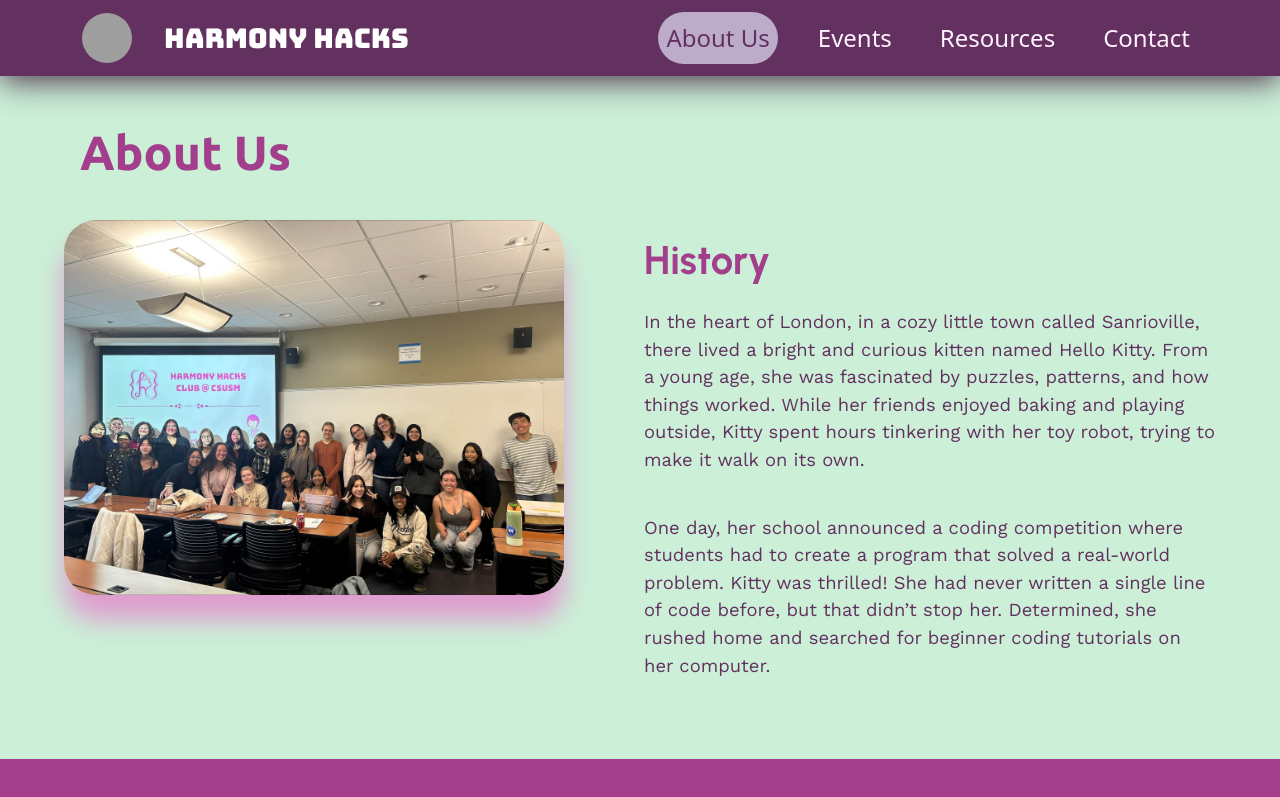
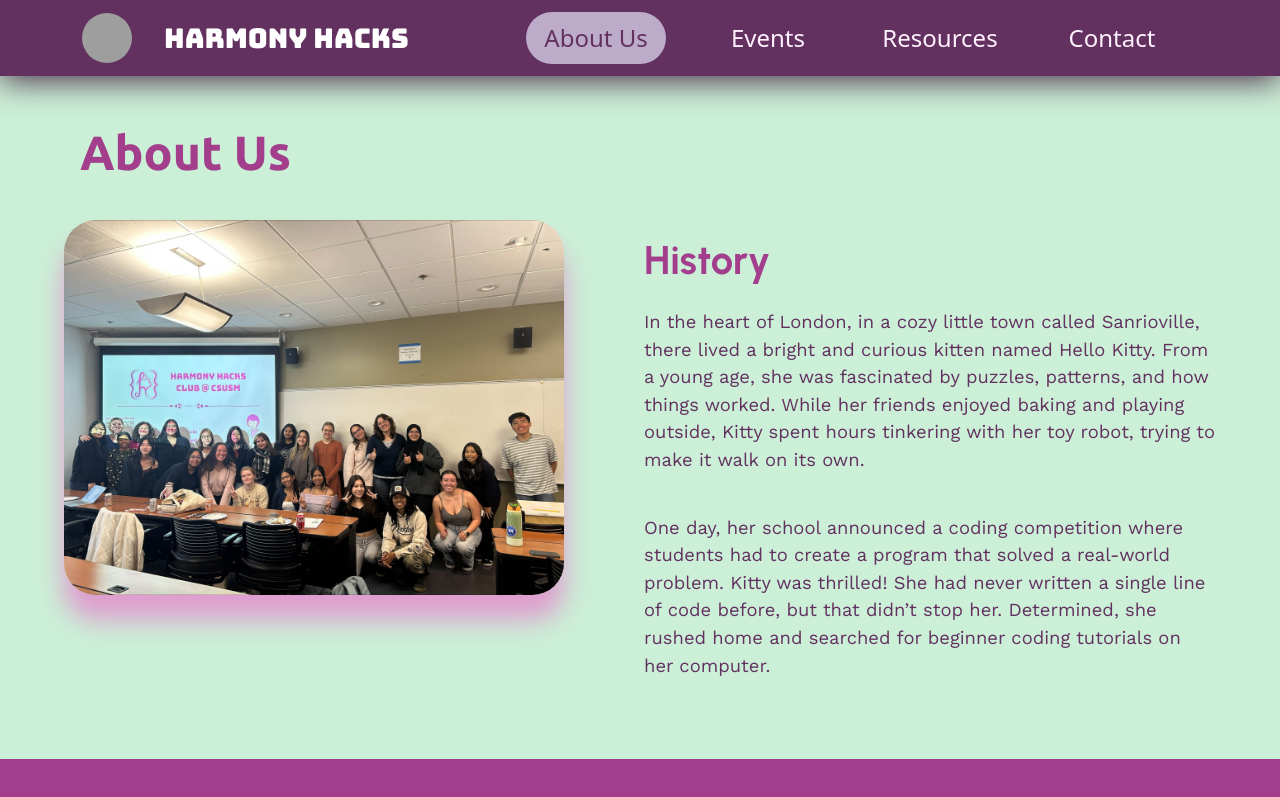
Before and after one commit to katepad/HarmonyHacksWebsite, a React (Vite) app: page /about in a window 1280 px wide. Shown: the top 797 px of the page. Built offline with nearby package versions, Linux system fonts and the light colour scheme; grey boxes are pictures that could not be loaded.

Commit message:
Edited Page Scroll and Nav Bar

```diff
--- a/src/App.tsx
+++ b/src/App.tsx
@@ -1,4 +1,5 @@
 import React from 'react';
+import ScrollToTop from "./components/ScrollToTop";
 import { BrowserRouter as Router, Routes, Route, Navigate } from 'react-router-dom';
 import { NavbarBootstrap } from './components/NavbarBS';
 import Footer from './components/Footer';
@@ -23,6 +24,7 @@ const App: React.FC = () => {
 
   return (
     <Router>
+      <ScrollToTop />
       <Routes>
         {/* Admin routes */}
         <Route path="/login" element={<LoginPage />} />
--- /dev/null
+++ b/src/components/ScrollToTop.tsx
@@ -0,0 +1,17 @@
+
+//when user clicks onto a new page, it directs them to the top of that page.
+
+import { useEffect } from "react";
+import { useLocation } from "react-router-dom";
+
+const ScrollToTop = () => {
+  const { pathname } = useLocation();
+
+  useEffect(() => {
+    window.scrollTo(0, 0);
+  }, [pathname]);
+
+  return null;
+};
+
+export default ScrollToTop;
--- a/src/styles/Global.css
+++ b/src/styles/Global.css
@@ -41,13 +41,17 @@
 .custom-navbar .nav-link {
   color:#fff2fe;
   font-size: 1.5rem;
-  margin-left: 2rem;
 }
 
 /* Ensure the button has hover effect */
 .navbar-button {
-  margin-left: 10px;
+  margin-left: 1rem;
+  margin-right: 1rem;
+
   padding: 10px 10px;
+  min-width: 140px;
+  text-align: center;
+
   border-radius: 30px;
   font-weight: bold;
   transition: all 0.3s ease-in-out;
@@ -61,12 +65,15 @@
 .custom-navbar .nav-link.navbar-button:hover {
   background-color: #BCACCA !important; /* Light purple */
   color: #633160 !important; /* Darker purple text */
+  padding-left: 1rem;
+  padding-right: 1rem;
 }
 
 .navbar-button.active {
   background-color: #BCACCA !important; /* Light purple */
-  color: #633160 !important;
-
+  color: #633160 !important; /* Darker purple text */
+  padding-left: 1rem;
+  padding-right: 1rem;
 }
 
 
```
